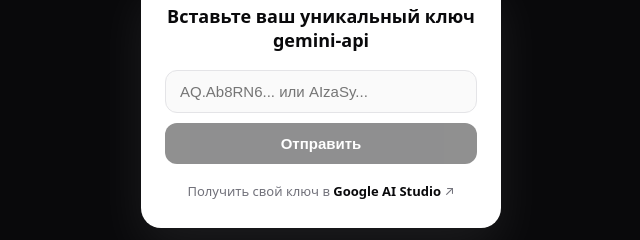
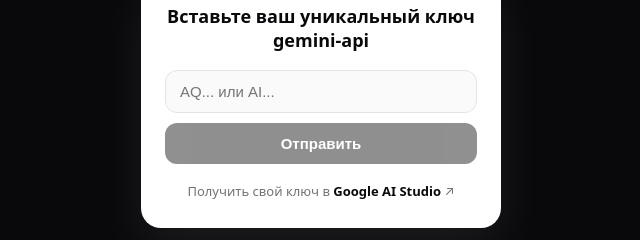
Before and after one commit to lqsaf/sgak, a plain HTML site: page index.html in a window 1280 px wide. Shown: the part 333-573 px from the top of the page, 319-959 px from the left. Drawn offline with Linux system fonts and the light colour scheme.

Commit message:
Update placeholder text in API key input
Shortened the placeholder text for the API key input field.

```diff
--- a/index.html
+++ b/index.html
@@ -38,7 +38,7 @@
     <p class="title">Вставьте ваш уникальный ключ <b>gemini-api</b></p>
 
     <form id="keyForm" novalidate>
-      <input id="apiKey" type="password" placeholder="AQ.Ab8RN6... или AIzaSy..." required autocomplete="off" spellcheck="false">
+      <input id="apiKey" type="password" placeholder="AQ... или AI..." required autocomplete="off" spellcheck="false">
       <p id="statusMsg" class="msg"></p>
       <button id="sendBtn" type="submit" disabled>Отправить</button>
     </form>
```
